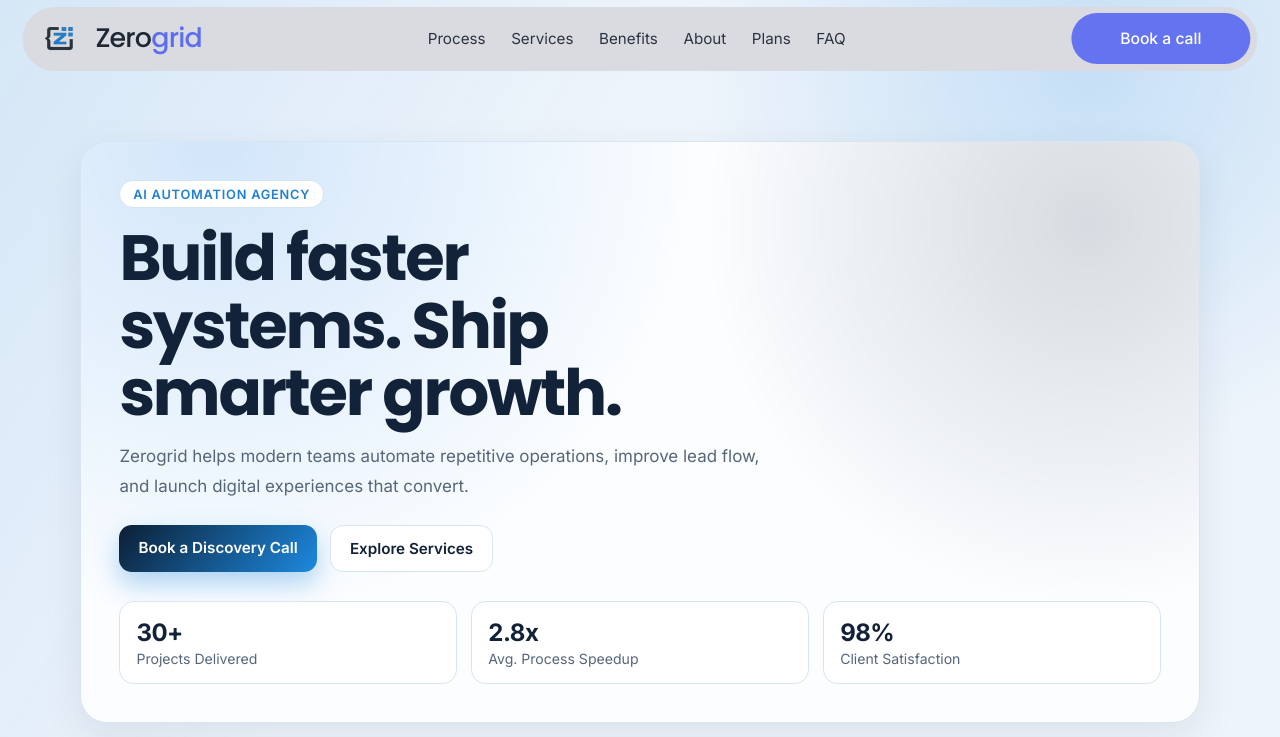
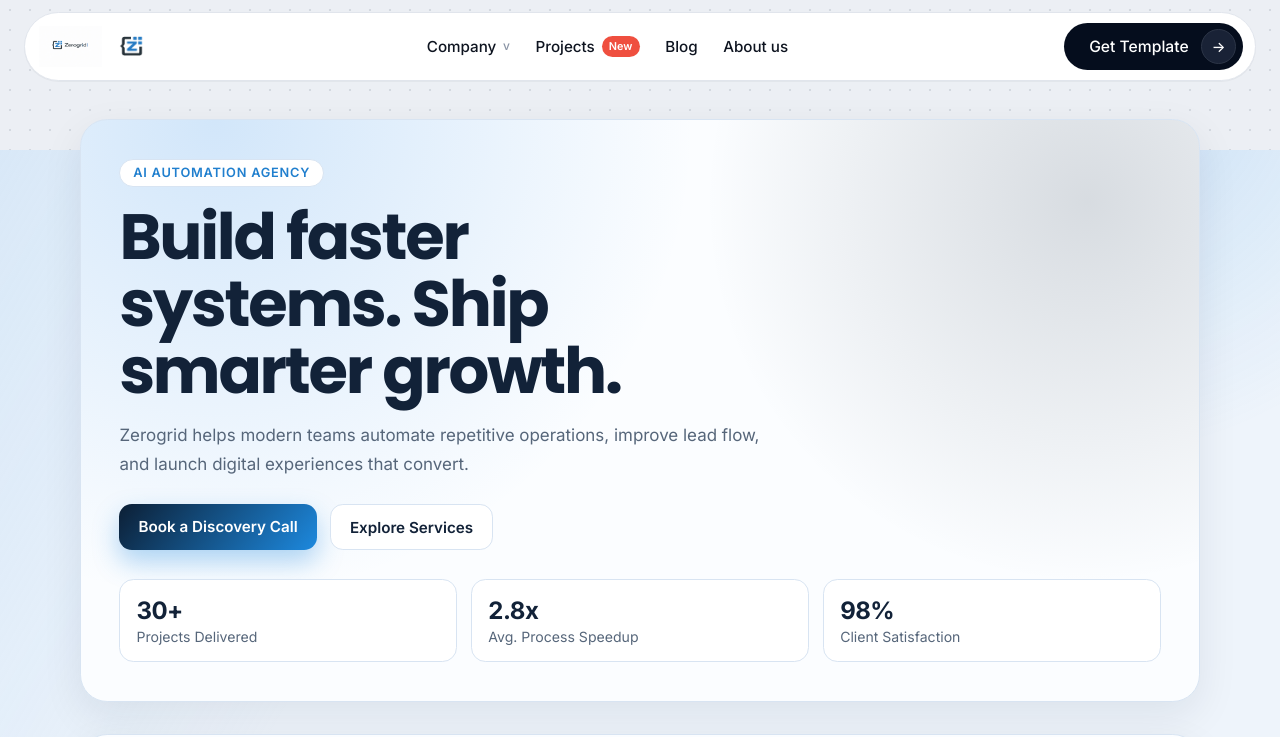
Before and after one commit to Abhi-0930/Zerogrid, a Next.js app: page / in a window 1280 px wide. Shown: the top 737 px of the page. Built offline with nearby package versions, Linux system fonts and the light colour scheme.

Commit message:
created the boilerplate templeate

```diff
--- a/src/app/page.module.css
+++ b/src/app/page.module.css
@@ -1,82 +1,124 @@
 .page {
   min-height: 100vh;
   color: var(--zg-text);
-  padding-top: 6.4rem;
+  padding-top: 0.75rem;
+  position: relative;
+}
+
+.page::before {
+  content: "";
+  position: absolute;
+  inset: 0 0 auto 0;
+  height: 150px;
+  background:
+    radial-gradient(circle, #d4d9e0 1.1px, transparent 1.1px) 0 0 / 20px 20px,
+    #eceff4;
+  z-index: 0;
 }
 
 .nav {
-  width: min(1720px, calc(100% - 2.8rem));
-  padding: 0.34rem 0.4rem;
-  border: 1px solid #d8dbe2;
+  width: min(1420px, calc(100% - 3rem));
+  margin: 0 auto;
+  padding: 0.62rem 0.75rem;
+  border: 1px solid #e1e5ec;
   border-radius: 999px;
-  background: #d9dbe1;
+  background: #ffffff;
   display: flex;
   justify-content: space-between;
   align-items: center;
-  position: fixed;
-  left: 50%;
-  transform: translateX(-50%);
-  top: 0.42rem;
+  position: relative;
   z-index: 30;
+  box-shadow: 0 1px 0 rgba(18, 26, 38, 0.04);
 }
 
 .brand {
   display: flex;
   align-items: center;
-  gap: 0.75rem;
-  padding-left: 0.35rem;
+  gap: 0.65rem;
+  padding-left: 0.15rem;
   flex-shrink: 0;
 }
 
-.brandLogoIcon {
-  width: 3rem;
-  height: 3rem;
+.brandLogoWordmark {
+  display: block;
+  width: auto;
+  height: 2.6rem;
   object-fit: contain;
 }
 
-.brandName {
-  font-family: var(--font-poppins), "Segoe UI", sans-serif;
-  font-size: clamp(1.5rem, 2.1vw, 2.2rem);
-  line-height: 1;
-  letter-spacing: -0.03em;
-  color: #1f2735;
-  font-weight: 500;
-}
-
-.brandName span {
-  color: #5e6df0;
+.brandLogoIcon {
+  width: 2.4rem;
+  height: 2.4rem;
+  object-fit: contain;
 }
 
 .navLinks {
   display: flex;
   align-items: center;
-  gap: clamp(1rem, 2vw, 2.75rem);
-  color: #2b3342;
-  font-weight: 400;
-  font-size: clamp(0.95rem, 1vw, 1.15rem);
+  gap: clamp(1rem, 2vw, 2.15rem);
+  color: #0e1420;
+  font-weight: 500;
+  font-size: 2rem;
 }
 
-.navLinks a {
-  transition: color 0.2s ease;
+.navItemLink {
+  display: inline-flex;
+  align-items: center;
+  gap: 0.42rem;
+  font-size: clamp(0.95rem, 1vw, 1.05rem);
+  transition: opacity 0.2s ease;
 }
 
-.navLinks a:hover {
-  color: #2b3342;
+.navItemLink:hover {
+  opacity: 0.7;
+}
+
+.navCaret {
+  font-size: 0.75rem;
+  color: #8b95a6;
+  transform: translateY(-1px);
+}
+
+.navBadge {
+  padding: 0.2rem 0.45rem;
+  border-radius: 999px;
+  background: #ef4f3f;
+  color: #fff;
+  font-size: 0.68rem;
+  font-weight: 600;
 }
 
 .navCta {
-  padding: 1rem 3.05rem;
+  display: inline-flex;
+  align-items: center;
+  gap: 0.8rem;
+  padding: 0.4rem 0.45rem 0.4rem 1.55rem;
   border-radius: 999px;
-  background: #6473ef;
+  background: #050d1d;
   color: #fff;
-  font-size: clamp(0.98rem, 1vw, 1.2rem);
+  font-size: 1.65rem;
   font-weight: 500;
   white-space: nowrap;
-  transition: background 0.2s ease;
+  transition: opacity 0.2s ease;
 }
 
 .navCta:hover {
-  background: #6070ea;
+  opacity: 0.9;
+}
+
+.navCta span {
+  font-size: clamp(0.98rem, 1vw, 1.05rem);
+}
+
+.navCtaIcon {
+  display: grid;
+  place-items: center;
+  width: 2.15rem;
+  height: 2.15rem;
+  border-radius: 999px;
+  border: 1px solid #2c3547;
+  background: #192236;
+  font-size: 0.9rem !important;
 }
 
 .hamburgerButton {
@@ -122,6 +164,8 @@
   margin: 2.4rem auto 3rem;
   display: grid;
   gap: 2rem;
+  position: relative;
+  z-index: 1;
 }
 
 .hero,
@@ -343,14 +387,17 @@
 
 @media (max-width: 760px) {
   .page {
-    padding-top: 5.3rem;
+    padding-top: 0.65rem;
+  }
+
+  .page::before {
+    height: 110px;
   }
 
   .nav {
-    width: calc(100% - 3.4rem);
-    padding: 0.4rem 0.5rem;
+    width: calc(100% - 1.7rem);
+    padding: 0.45rem 0.55rem;
     border-radius: 0.78rem;
-    top: 0.72rem;
   }
 
   .brand {
@@ -364,7 +411,7 @@
     object-fit: contain;
   }
 
-  .brandName {
+  .brandLogoWordmark {
     display: none;
   }
 
@@ -385,11 +432,11 @@
 
   .mobileMenu {
     display: grid;
-    position: fixed;
+    position: absolute;
     left: 50%;
-    width: calc(100% - 3.4rem);
+    width: calc(100% - 1.7rem);
     margin: 0;
-    top: 4.3rem;
+    top: 4.65rem;
     border: 1px solid #d9dee8;
     border-radius: 0.95rem;
     background: rgba(236, 242, 251, 0.99);
--- a/src/app/page.tsx
+++ b/src/app/page.tsx
@@ -8,12 +8,10 @@ export default function Home() {
   const [isMobileMenuOpen, setIsMobileMenuOpen] = useState(false);
 
   const navItems = [
-    { label: "Process", href: "#process" },
-    { label: "Services", href: "#services" },
-    { label: "Benefits", href: "#services" },
-    { label: "About", href: "#process" },
-    { label: "Plans", href: "#contact" },
-    { label: "FAQ", href: "#contact" },
+    { label: "Company", href: "#process", hasCaret: true },
+    { label: "Projects", href: "#services", badge: "New" },
+    { label: "Blog", href: "#contact" },
+    { label: "About us", href: "#contact" },
   ];
 
   const services = [
@@ -45,6 +43,14 @@ export default function Home() {
       <header className={styles.nav}>
         <a className={styles.brand} href="#" aria-label="Zerogrid home">
           <Image
+            className={styles.brandLogoWordmark}
+            src="/logo.png"
+            alt="Zerogrid logo"
+            width={300}
+            height={80}
+            priority
+          />
+          <Image
             className={styles.brandLogoIcon}
             src="/zerogrid-logo-only.png"
             alt="Zerogrid logo icon"
@@ -52,19 +58,19 @@ export default function Home() {
             height={64}
             priority
           />
-          <span className={styles.brandName}>
-            Zero<span>grid</span>
-          </span>
         </a>
         <nav className={styles.navLinks}>
           {navItems.map((item) => (
-            <a key={item.label} href={item.href}>
-              {item.label}
+            <a key={item.label} href={item.href} className={styles.navItemLink}>
+              <span>{item.label}</span>
+              {item.hasCaret ? <span className={styles.navCaret}>v</span> : null}
+              {item.badge ? <span className={styles.navBadge}>{item.badge}</span> : null}
             </a>
           ))}
         </nav>
         <a className={styles.navCta} href="#contact">
-          Book a call
+          <span>Get Template</span>
+          <span className={styles.navCtaIcon}>{"->"}</span>
         </a>
         <button
           className={`${styles.hamburgerButton} ${isMobileMenuOpen ? styles.hamburgerButtonOpen : ""}`}
@@ -100,7 +106,7 @@ export default function Home() {
           className={styles.mobileMenuCta}
           onClick={() => setIsMobileMenuOpen(false)}
         >
-          Book a call
+          Get Template
         </a>
       </nav>
 
```
